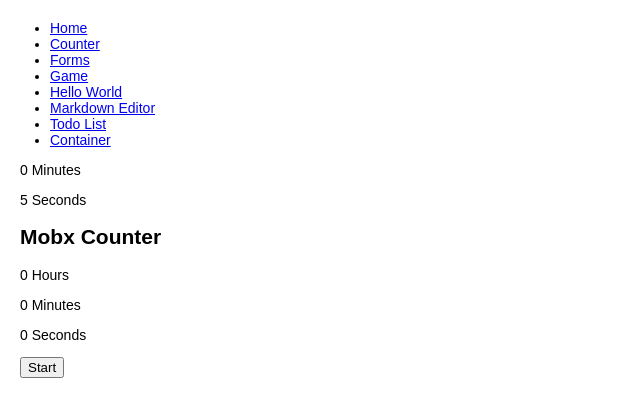
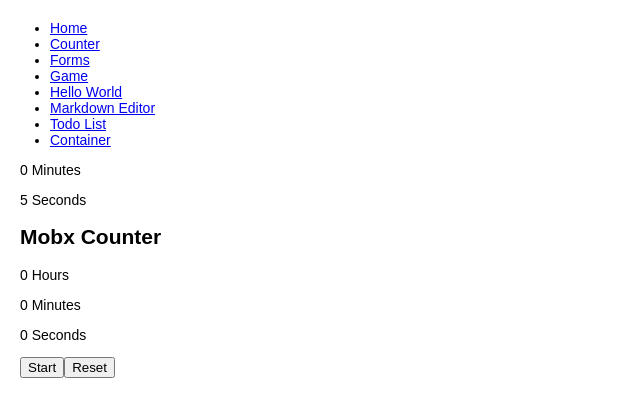
Before and after one commit to kaelanhr/React-Demo-App, a React (Create React App) app in the folder ClientApp/: page /counter in a window 1280 px wide. Shown: the top 416 px of the page, without its empty margins (0-640 px from the left). Built offline with nearby package versions, Linux system fonts and the light colour scheme.

Commit message:
added reset to timer component

```diff
--- a/ClientApp/src/Components/ReactJS-Components/MobxCounter.tsx
+++ b/ClientApp/src/Components/ReactJS-Components/MobxCounter.tsx
@@ -31,25 +31,28 @@
 	reverseState = (): void => {
 		this.timer.isActive = !this.timer.isActive;
 	}
+	reset = (): void => {
+		var r = window.confirm("Are you sure you wish to reset this timer?");
+		if (r == true) {
+			this.timer.isActive = false;
+			this.timer.seconds = 0;
+			this.timer.hours = 0;
+			this.timer.minutes = 0;
+		}
+	}
 
 	tick() {
 		if (!this.timer.isActive) { return; }
 		this.timer.seconds++;
+		if (this.timer.seconds > 1 && this.timer.seconds % 60 == 0) {
+			this.timer.minutes++;
+			this.timer.seconds = 0;
+		}
 		if (this.timer.minutes > 1 && this.timer.minutes % 60 == 0) {
 			this.timer.hours++;
 			this.timer.minutes = 0;
 		}
-		if (this.timer.seconds > 1 && this.timer.seconds % 60 == 0) {
-			this.timer.minutes++;
-			this.timer.seconds = 0;
-		}
 	}
-
-	// @computed
-	// get validationMessage() {
-	// 	if (!this.pwsEqual) {
-	// 		return "Passwords are not equal"
-	// 	}
 
 	componentDidMount() {
 		this.interval = setInterval(() => this.tick(), 1000);
@@ -68,6 +71,7 @@
 				<p>{this.timer.minutes} Minutes</p>
 				<p>{this.timer.seconds} Seconds</p>
 				<button onClick={this.reverseState}>{this.timer.isActive ? 'Pause' : 'Start'}</button>
+				<button onClick={this.reset}>Reset</button>
 			</div>
 		)
 	}
```
